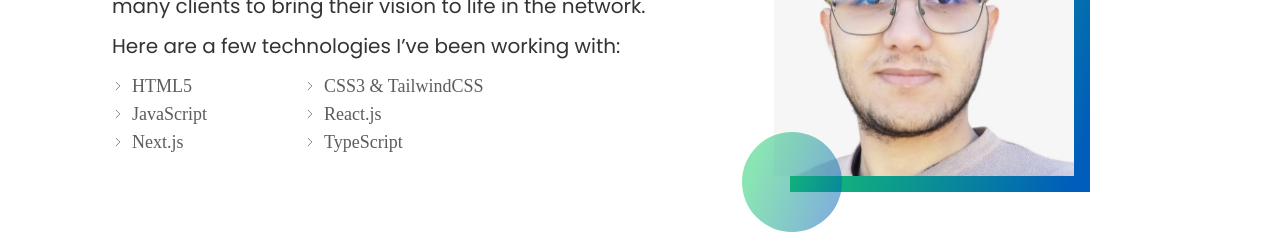
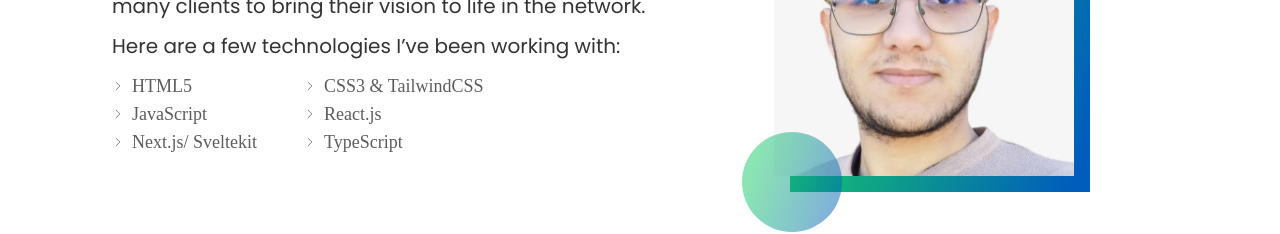
Before and after one commit to AmineElkhalidy/Portfolio, a React (Vite) app: page / in a window 1280 px wide. Shown: the part 920-1154 px from the top of the page. Built offline with nearby package versions, Linux system fonts and the light colour scheme; a web font is replaced by a local one.

Commit message:
Sveltekit added!

```diff
--- a/src/sections/About.jsx
+++ b/src/sections/About.jsx
@@ -56,7 +56,7 @@ const About = () => {
                   "CSS3 & TailwindCSS",
                   "  JavaScript",
                   "React.js",
-                  "Next.js",
+                  "Next.js/ Sveltekit",
                   "TypeScript",
                 ].map((item, index) => (
                   <li key={index} className="flex items-center gap-2">
```
